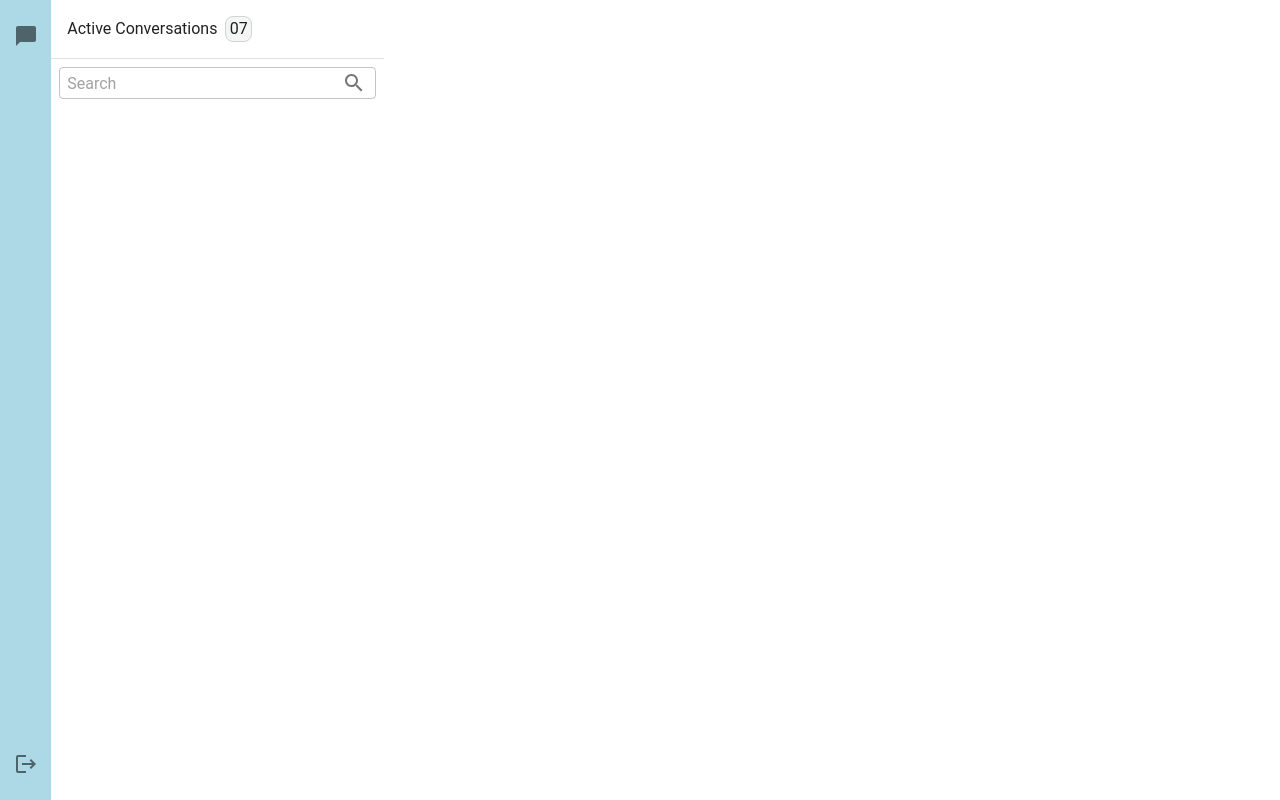
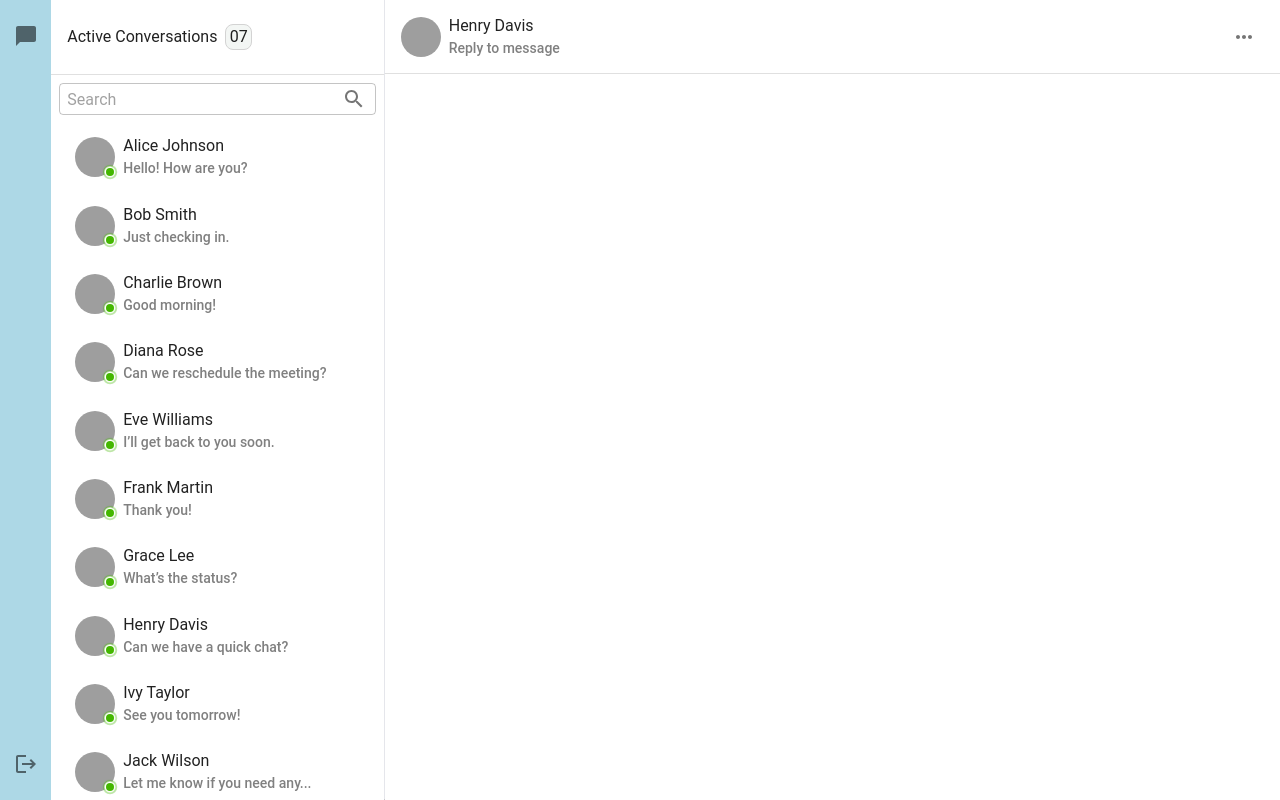
Before and after one commit to ShivamManiMaurya/chat-app, a React (Vite) app: page / in a window 1280 px wide. Built offline with nearby package versions, Linux system fonts and the light colour scheme; grey boxes are pictures that could not be loaded.

Commit message:
created: chatlist users and inbox header

```diff
--- a/src/pages/Messages.tsx
+++ b/src/pages/Messages.tsx
@@ -1,6 +1,10 @@
-import { Stack } from "@mui/material";
 import React from "react";
-import { Sidebar, ChatList } from "../section/chat/index";
+
+// mui imports
+import { Divider, Stack } from "@mui/material";
+
+// local imports
+import { Sidebar, ChatList, Inbox } from "../section/chat/index";
 
 const Messages = () => {
   return (
@@ -10,8 +14,9 @@ const Messages = () => {
 
       {/* {chat list} */}
       <ChatList />
-
+      <Divider sx={{ width: "1px", color: "red", background: "	#e5e6eb" }} />
       {/* {inbox} */}
+      <Inbox />
     </Stack>
   );
 };
--- /dev/null
+++ b/src/section/chat/ChatList/ChatListUsers.tsx
@@ -0,0 +1,178 @@
+import React, { Fragment } from "react";
+
+// mui imports
+import { styled } from "@mui/material/styles";
+import Badge from "@mui/material/Badge";
+import { Avatar, ButtonBase, Stack, Typography } from "@mui/material";
+
+// local imports
+import { Some } from "../../../helpers";
+
+const users = [
+  {
+    id: 1,
+    name: "Alice Johnson",
+    faceImage: "https://picsum.photos/seed/alice/100",
+    msg: "Hello! How are you?",
+  },
+  {
+    id: 2,
+    name: "Bob Smith",
+    faceImage: "https://picsum.photos/seed/bob/100",
+    msg: "Just checking in.",
+  },
+  {
+    id: 3,
+    name: "Charlie Brown",
+    faceImage: "https://picsum.photos/seed/charlie/100",
+    msg: "Good morning!",
+  },
+  {
+    id: 4,
+    name: "Diana Rose",
+    faceImage: "https://picsum.photos/seed/diana/100",
+    msg: "Can we reschedule the meeting?",
+  },
+  {
+    id: 5,
+    name: "Eve Williams",
+    faceImage: "https://picsum.photos/seed/eve/100",
+    msg: "I’ll get back to you soon.",
+  },
+  {
+    id: 6,
+    name: "Frank Martin",
+    faceImage: "https://picsum.photos/seed/frank/100",
+    msg: "Thank you!",
+  },
+  {
+    id: 7,
+    name: "Grace Lee",
+    faceImage: "https://picsum.photos/seed/grace/100",
+    msg: "What’s the status?",
+  },
+  {
+    id: 8,
+    name: "Henry Davis",
+    faceImage: "https://picsum.photos/seed/henry/100",
+    msg: "Can we have a quick chat?",
+  },
+  {
+    id: 9,
+    name: "Ivy Taylor",
+    faceImage: "https://picsum.photos/seed/ivy/100",
+    msg: "See you tomorrow!",
+  },
+  {
+    id: 10,
+    name: "Jack Wilson",
+    faceImage: "https://picsum.photos/seed/jack/100",
+    msg: "Let me know if you need anything.",
+  },
+  {
+    id: 11,
+    name: "Eve Williams",
+    faceImage: "https://picsum.photos/seed/eve/100",
+    msg: "I’ll get back to you soon.",
+  },
+  {
+    id: 12,
+    name: "Frank Martin",
+    faceImage: "https://picsum.photos/seed/frank/100",
+    msg: "Thank you!",
+  },
+  {
+    id: 13,
+    name: "Grace Lee",
+    faceImage: "https://picsum.photos/seed/grace/100",
+    msg: "What’s the status?",
+  },
+  {
+    id: 14,
+    name: "Henry Davis",
+    faceImage: "https://picsum.photos/seed/henry/100",
+    msg: "Can we have a quick chat?",
+  },
+];
+
+const StyledBadge = styled(Badge)(({ theme }) => ({
+  "& .MuiBadge-badge": {
+    backgroundColor: "#44b700",
+    color: "#44b700",
+    boxShadow: `0 0 0 2px ${theme.palette.background.paper}`,
+    "&::after": {
+      position: "absolute",
+      top: 0,
+      left: 0,
+      width: "100%",
+      height: "100%",
+      borderRadius: "50%",
+      animation: "ripple 1.2s infinite ease-in-out",
+      border: "1px solid currentColor",
+      content: '""',
+    },
+  },
+  "@keyframes ripple": {
+    "0%": {
+      transform: "scale(.8)",
+      opacity: 1,
+    },
+    "100%": {
+      transform: "scale(2.4)",
+      opacity: 0,
+    },
+  },
+}));
+
+const ChatListUser = () => {
+  return (
+    <Stack
+      sx={{
+        overflowY: "auto",
+        scrollbarWidth: "none", // For Firefox
+        msOverflowStyle: "none", // For Internet Explorer
+        "&::-webkit-scrollbar": {
+          display: "none", // For Chrome, Safari, and Edge
+        },
+      }}>
+      {users.map((user) => (
+        <Stack px="1rem" py="0.5rem">
+          <ButtonBase
+            sx={{
+              borderRadius: "0.5rem",
+              textAlign: "left",
+              justifyContent: "left",
+              "&:hover": {
+                background: "	#f3f6f4",
+              },
+            }}>
+            <Stack
+              display={"flex"}
+              direction={"row"}
+              justifyContent={"left"}
+              alignItems={"center"}
+              px={"0.5rem"}
+              py={"0.2rem"}>
+              <StyledBadge
+                overlap="circular"
+                anchorOrigin={{ vertical: "bottom", horizontal: "right" }}
+                variant="dot">
+                <Avatar alt="img" src={user.faceImage} />
+              </StyledBadge>
+              <Stack pl={"0.5rem"}>
+                <Typography variant="body1">{user.name}</Typography>
+                <Typography color="gray" variant="subtitle2">
+                  {user.msg.length > 30
+                    ? user.msg.slice(0, 27) + "..."
+                    : user.msg}
+                </Typography>
+              </Stack>
+            </Stack>
+          </ButtonBase>
+        </Stack>
+      ))}
+    </Stack>
+  );
+};
+
+export default ChatListUser;
--- a/src/section/chat/ChatList.tsx
+++ b/src/section/chat/ChatList/Index.tsx
@@ -14,19 +14,21 @@ import {
 import SearchIcon from "@mui/icons-material/Search";
 
 // local imports
-import { Some, padZero } from "../../helpers";
+import { Some, padZero } from "../../../helpers";
+import ChatListUser from "./ChatListUsers";
 
 const ChatList = () => {
   const handleSearch = () => {};
 
   return (
-    <Stack width={"26%"}>
+    <Stack width={"26%"} height={"100vh"}>
       <Stack
         display={"flex"}
         direction={"row"}
         justifyContent={"left"}
         alignItems={"center"}
-        p={2}>
+        px={2}
+        py={3}>
         <Typography pr={"0.5rem"}>Active Conversations</Typography>
         <Typography
           border={"1px solid lightgray"}
@@ -61,6 +63,7 @@ const ChatList = () => {
           placeholder="Search"
         />
       </FormControl>
+      <ChatListUser />
     </Stack>
   );
 };
--- /dev/null
+++ b/src/section/chat/inbox/Chats.tsx
@@ -0,0 +1,7 @@
+import React from "react";
+
+const Chats = () => {
+  return <div></div>;
+};
+
+export default Chats;
--- /dev/null
+++ b/src/section/chat/inbox/Footer.tsx
@@ -0,0 +1,7 @@
+import React from "react";
+
+const Footer = () => {
+  return <div></div>;
+};
+
+export default Footer;
--- /dev/null
+++ b/src/section/chat/inbox/Header.tsx
@@ -0,0 +1,36 @@
+import React from "react";
+
+// mui imports
+import { Avatar, IconButton, Stack, Typography } from "@mui/material";
+import MoreHorizIcon from "@mui/icons-material/MoreHoriz";
+
+const Header = () => {
+  return (
+    <Stack
+      display={"flex"}
+      direction={"row"}
+      justifyContent={"space-between"}
+      alignItems={"center"}
+      px={2}
+      py={1.7}>
+      <Stack
+        display={"flex"}
+        direction={"row"}
+        justifyContent={"left"}
+        alignItems={"center"}>
+        <Avatar alt="img" src={"https://picsum.photos/seed/henry/100"} />
+        <Stack pl={"0.5rem"}>
+          <Typography variant="body1">{"Henry Davis"}</Typography>
+          <Typography color="gray" variant="subtitle2">
+            {"Reply to message"}
+          </Typography>
+        </Stack>
+      </Stack>
+      <IconButton>
+        <MoreHorizIcon />
+      </IconButton>
+    </Stack>
+  );
+};
+
+export default Header;
--- /dev/null
+++ b/src/section/chat/inbox/Index.tsx
@@ -0,0 +1,23 @@
+import React, { Fragment } from "react";
+
+// mui imports
+import { Divider, Stack } from "@mui/material";
+
+// local imports
+import Header from "./Header";
+import Chats from "./Chats";
+import Footer from "./Footer";
+
+const Index = () => {
+  return (
+    <Stack width={"70%"}>
+      <Header />
+      <Divider />
+      <Chats />
+
+      <Footer />
+    </Stack>
+  );
+};
+
+export default Index;
--- a/src/section/chat/index.ts
+++ b/src/section/chat/index.ts
@@ -1,2 +1,3 @@
 export { default as Sidebar } from "./Sidebar";
-export { default as ChatList } from "./ChatList";
+export { default as ChatList } from "./ChatList/Index";
+export { default as Inbox } from "./inbox/Index";
```
